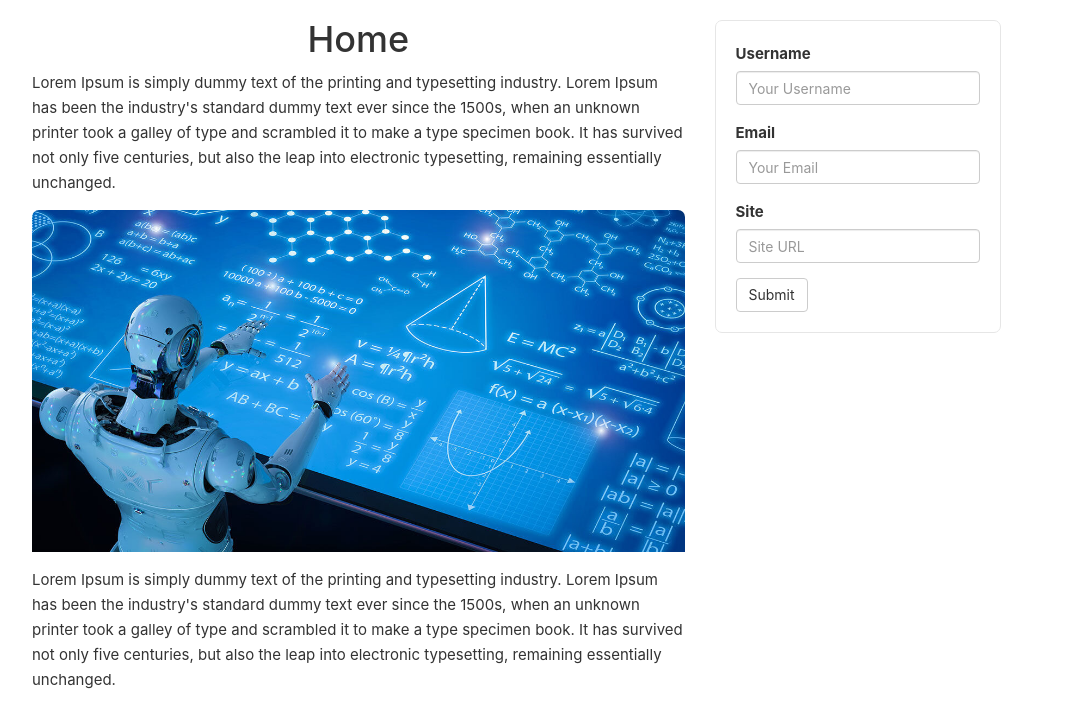
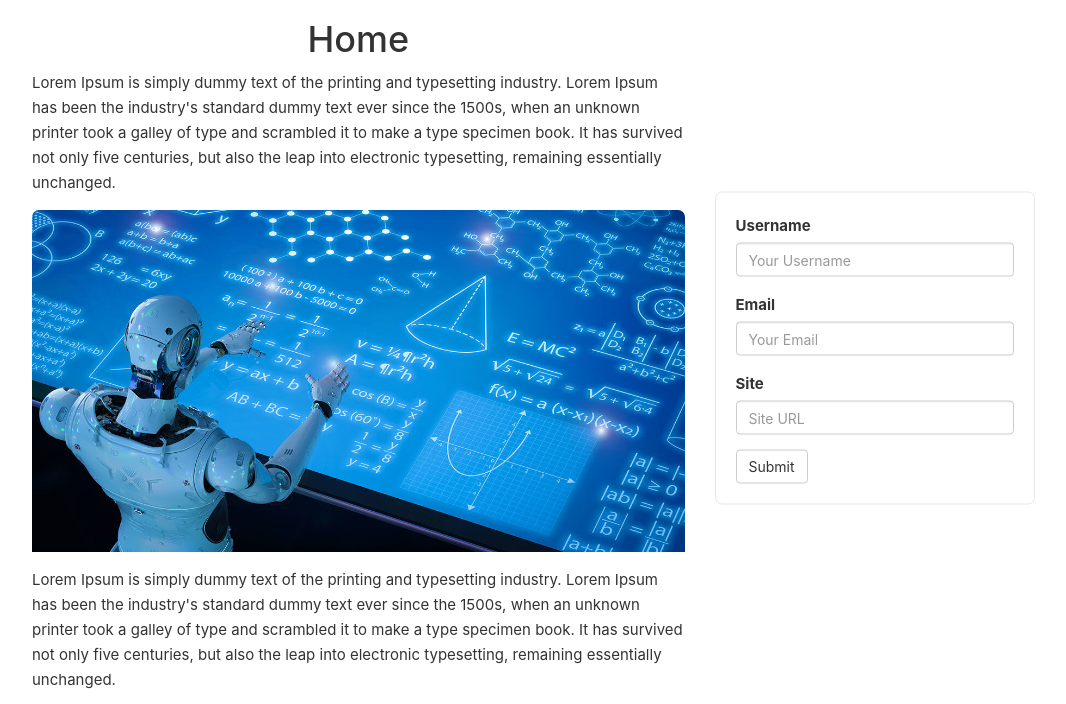
Before and after one commit to GitauHarrison/Goodmail, a Flask app: page / in a window 1280 px wide. Shown: the part 52-756 px from the top of the page, without its empty margins (38-1104 px from the left). Run offline with Flask 2, Linux system fonts and the light colour scheme; parts of the project's set-up code (start-up, migrations or seed data) failed here and were passed over; some libraries are stand-ins or nearby versions.

Commit message:
Further center the fixed div

```diff
--- a/app/static/css/styles.css
+++ b/app/static/css/styles.css
@@ -47,6 +47,12 @@ h1{
     }
     .fixed{
         position: fixed;
+        /* This centers a Div */
+        top: 50%;
+        -webkit-transform: translateY(-50%);
+        -ms-transform: translateY(-50%);
+        transform: translateY(-50%);
+        width: 25%;
     }
 }
 
```
